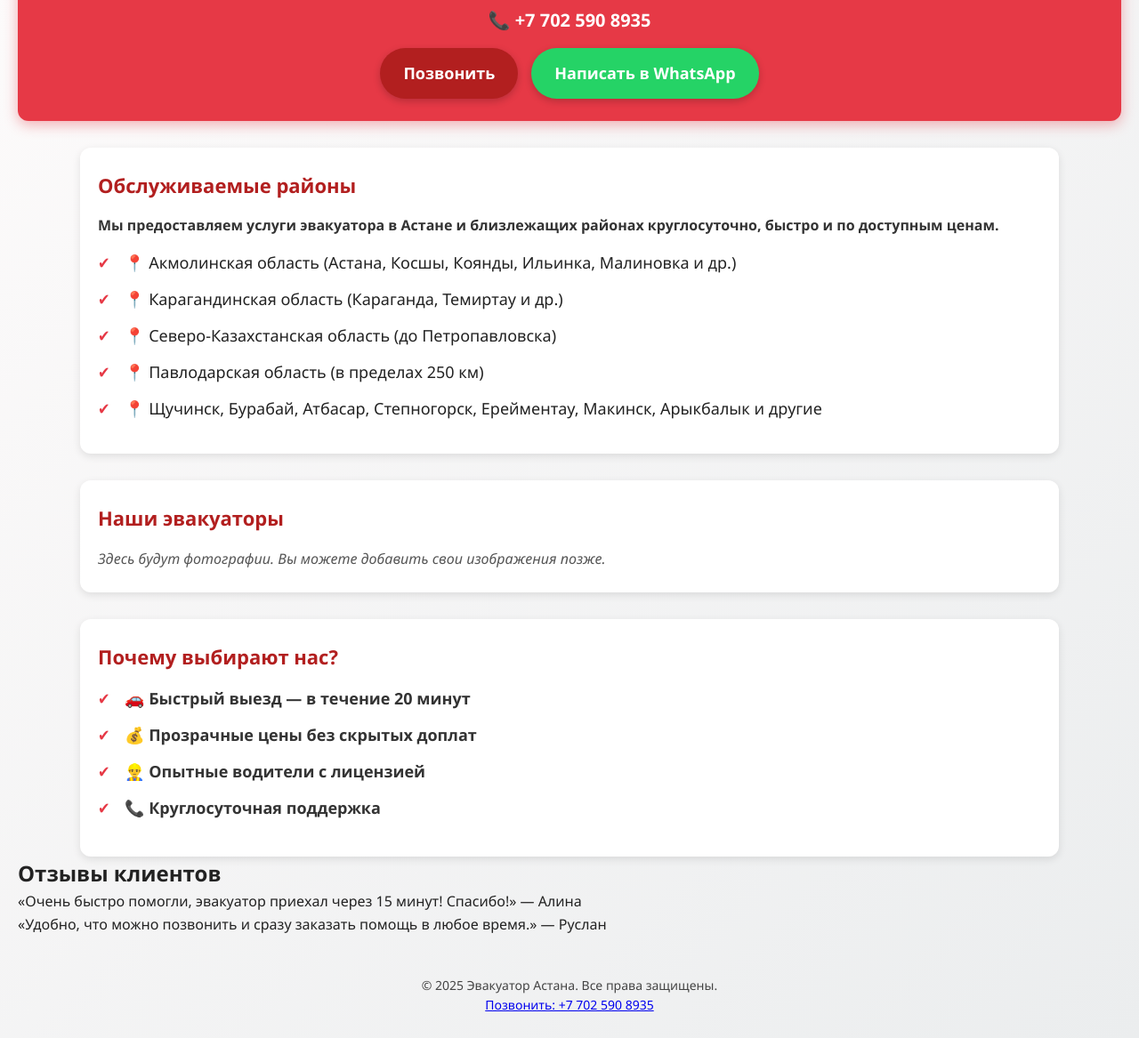
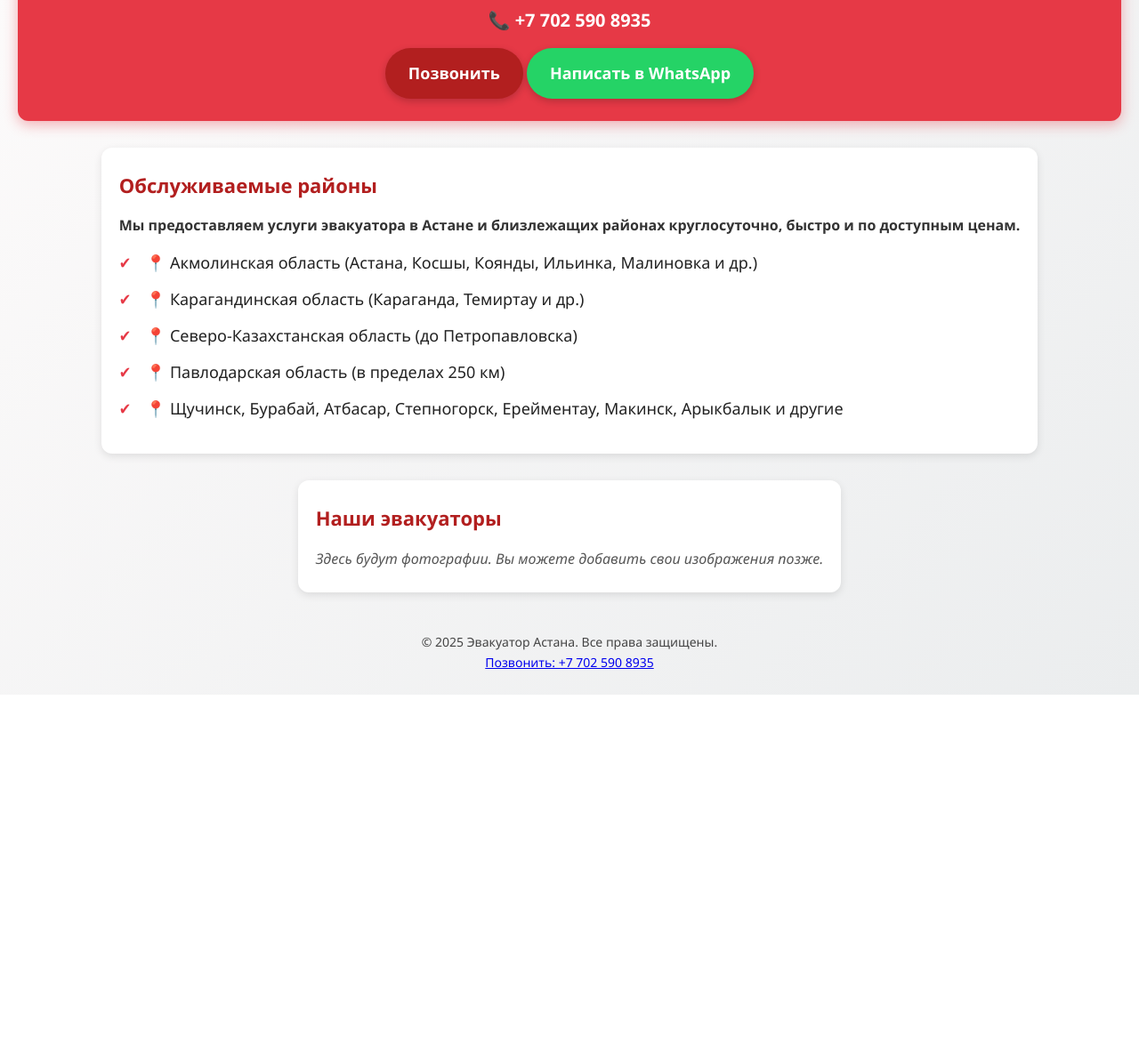
Before and after one commit to whoiam-777/evakuator, a plain HTML site: page index.html in a window 1280 px wide. Shown: the part 93-1260 px from the top of the page at 89% size. After the commit the page ends 874 px from the top, so only its background shows below. Drawn offline with Linux system fonts and the light colour scheme.

Commit message:
Add files via upload

```diff
--- a/index.html
+++ b/index.html
@@ -2,7 +2,7 @@
 <html lang="ru">
 <head>
   <meta charset="UTF-8" />
-  <meta name="viewport" content="width=device-width, initial-scale=1" />
+  <meta name="viewport" content="width=device-width, initial-scale=1.0" />
   <title>Эвакуатор Астана Круглосуточно — Быстрая помощь на дороге</title>
 
   <meta name="description" content="Круглосуточный эвакуатор в Астане и области. Быстрая и недорогая помощь на дороге. Звоните +7 702 590 8935." />
@@ -12,24 +12,14 @@
 </head>
 <body>
   <header class="header">
-    <div class="container-header">
     <h1>Эвакуатор Астана Круглосуточно</h1>
     <p class="phone">📞 <a href="tel:+77025908935">+7 702 590 8935</a></p>
-
-      <button class="burger" aria-label="Открыть меню" aria-expanded="false">
-        <span class="burger-line"></span>
-        <span class="burger-line"></span>
-        <span class="burger-line"></span>
-      </button>
-
-      <nav class="nav">
+    <div class="buttons">
       <a href="tel:+77025908935" class="btn call-btn">Позвонить</a>
-        <a href="https://wa.me/77025908935" target="_blank" rel="noopener" class="btn whatsapp-btn">Написать в WhatsApp</a>
-      </nav>
+      <a href="https://wa.me/77025908935" target="_blank" class="btn whatsapp-btn">Написать в WhatsApp</a>
     </div>
   </header>
 
-  <main>
   <section class="areas">
     <h2>Обслуживаемые районы</h2>
     <p>Мы предоставляем услуги эвакуатора в Астане и близлежащих районах круглосуточно, быстро и по доступным ценам.</p>
@@ -47,32 +37,9 @@
     <p>Здесь будут фотографии. Вы можете добавить свои изображения позже.</p>
   </section>
 
-    <section class="advantages">
-      <h2>Почему выбирают нас?</h2>
-      <ul>
-        <li>🚗 Быстрый выезд — в течение 20 минут</li>
-        <li>💰 Прозрачные цены без скрытых доплат</li>
-        <li>👷‍♂️ Опытные водители с лицензией</li>
-        <li>📞 Круглосуточная поддержка</li>
-      </ul>
-    </section>
-
-    <section class="reviews">
-      <h2>Отзывы клиентов</h2>
-      <blockquote>
-        <p>«Очень быстро помогли, эвакуатор приехал через 15 минут! Спасибо!» — Алина</p>
-      </blockquote>
-      <blockquote>
-        <p>«Удобно, что можно позвонить и сразу заказать помощь в любое время.» — Руслан</p>
-      </blockquote>
-    </section>
-  </main>
-
   <footer class="footer">
     <p>&copy; 2025 Эвакуатор Астана. Все права защищены.</p>
     <p><a href="tel:+77025908935">Позвонить: +7 702 590 8935</a></p>
   </footer>
-
-  <script src="script.js"></script>
 </body>
 </html>
```
Lines whose indentation alone changed are shown as unchanged.
